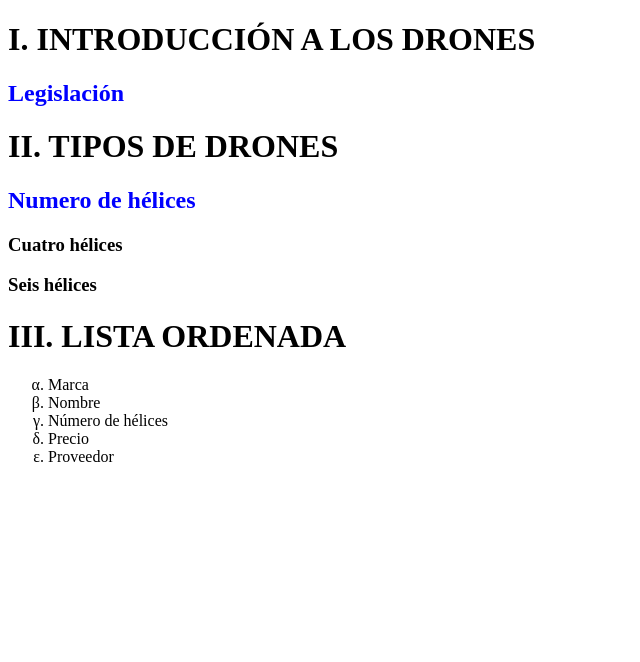
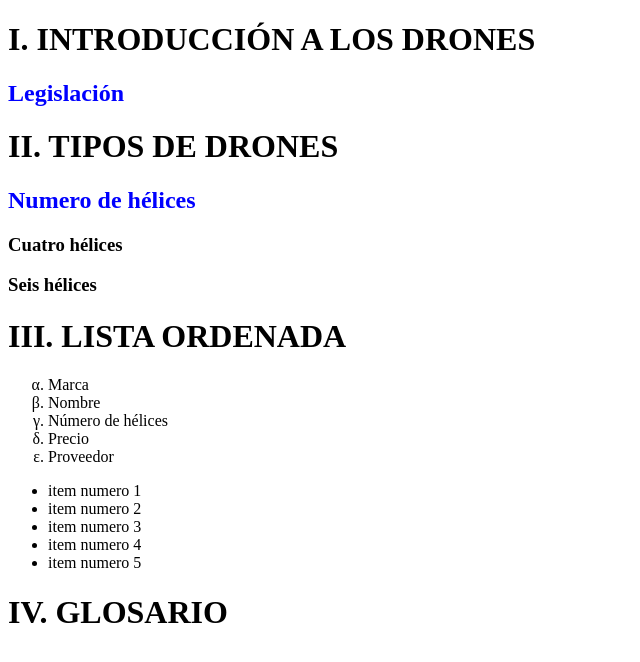
Before and after one commit to DavidG1981/HTML, a plain HTML site: page Títulos.html in a window 1280 px wide. Shown: the whole page, without its empty margins (0-640 px from the left). Drawn offline with Linux system fonts and the light colour scheme.

Commit message:
Introducido Glosario

```diff
--- a/Títulos.html
+++ b/Títulos.html
@@ -47,5 +47,14 @@
         <li>Proveedor</li>
     </ol>
 
+    <ul>
+        <li>item numero 1</li>
+        <li>item numero 2</li>
+        <li>item numero 3</li>
+        <li>item numero 4</li>
+        <li>item numero 5</li>
+    </ul>
+    <h1>Glosario</h1>
+
 </body>
 </html>
```
